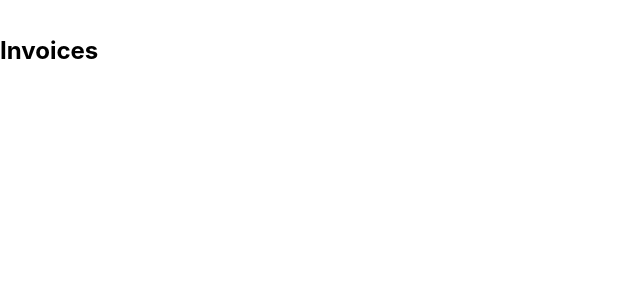
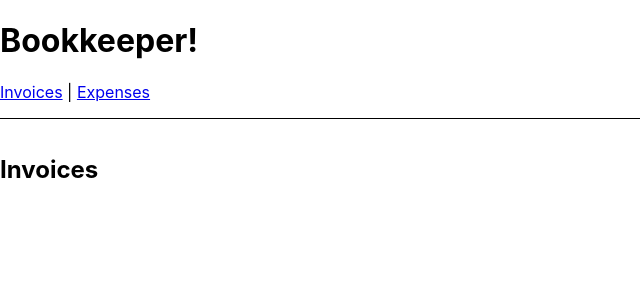
Before and after one commit to jcarlosj/tutorial-react-router-v6, a React (Create React App) app: page /invoices in a window 1280 px wide. Shown: the top 300 px of the page, without its empty margins (0-640 px from the left). Built offline with nearby package versions, Linux system fonts and the light colour scheme.

Commit message:
[+] Routes: Anidacion de rutas (expenses, invoices)

```diff
--- a/src/App.js
+++ b/src/App.js
@@ -1,4 +1,4 @@
-import { Link } from 'react-router-dom';
+import { Link, Outlet } from 'react-router-dom';
 import './App.css';
 
 function App() {
@@ -14,6 +14,7 @@
 				<Link to="/invoices">Invoices</Link> |{" "}
 				<Link to="/expenses">Expenses</Link>
 			</nav>
+			<Outlet />
 		</div>
 	);
 }
--- a/src/index.js
+++ b/src/index.js
@@ -13,9 +13,11 @@
 	<React.StrictMode>
 		<BrowserRouter>
 			<Routes>
-				<Route path="/" element={ <App /> } />
-				<Route path="expenses" element={ <Expenses /> } />
-				<Route path="invoices" element={ <Invoices /> } />
+				{/* Anidacion rutas */}
+				<Route path="/" element={ <App /> }>
+					<Route path="expenses" element={ <Expenses /> } />		{/* Ruta: "/" + "expenses" */}
+					<Route path="invoices" element={ <Invoices /> } />		{/* Ruta: "/" + "invoices" */}
+				</Route>
 			</Routes>
 		</BrowserRouter>
 	</React.StrictMode>
```
